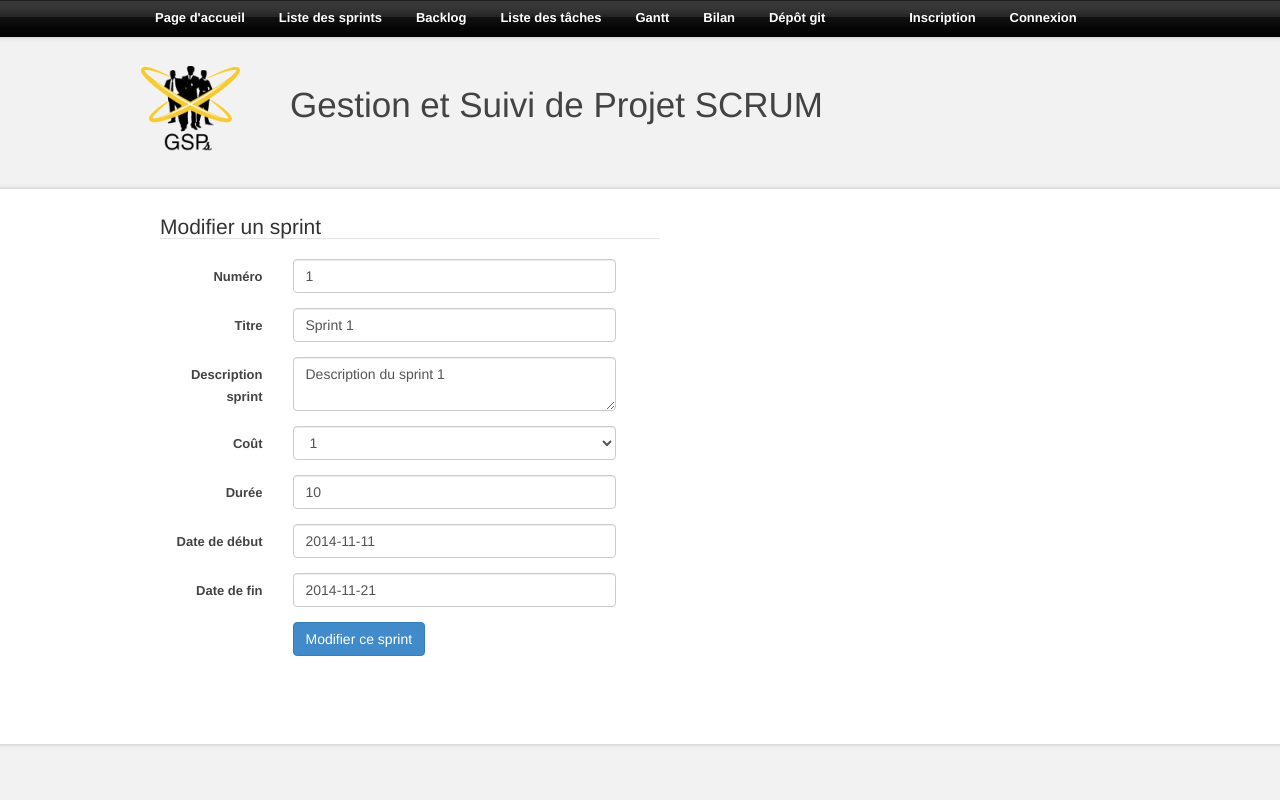
After one commit to eloubrie/gestion-et-suivi-de-projets, a PHP site: page /manage_sprint.php?modif_sprint=1 in a window 1280 px wide. The commit adds this page. Run offline with PHP 8.4, Linux system fonts and the light colour scheme; data comes from the database, SQL or seed files in the repository; tables that the repository leaves empty hold one stand-in row (values such as "Sample post"); data that the repository does not hold is empty.

Commit message:
US37-T4 : Créer / Modifier / Supprimer Sprint

```diff
--- a/dev/src/controllers/sprint.php
+++ b/dev/src/controllers/sprint.php
@@ -13,6 +13,11 @@ class ControllerSprint
 	public function _getSprintList()
 	{
 		return $this->modelSprint->_getSprintList();
+	}
+
+        public function _getSprint($id)
+	{
+		return $this->modelSprint->_getSprint($id)->fetch(PDO::FETCH_ASSOC);
 	}
 
         public function _buildSprintList()
@@ -36,8 +41,8 @@ class ControllerSprint
 			<td><?php echo $line['date_fin']; ?></td>
 			<td><?php echo $line['cout_valide']; ?></td>
 			<td>
-				<a href="#" class="btn btn-xs btn-primary"><span class="glyphicon glyphicon-edit"></span></a>
-				<a href="#" class="btn btn-xs btn-danger"><span class="glyphicon glyphicon-remove"></span></a>
+				<a href="manage_sprint.php?modif_sprint=<?php echo $line['ID']; ?>" class="btn btn-xs btn-primary"><span class="glyphicon glyphicon-edit"></span></a>
+				<a href="manage_sprint.php?action=suppr&sprint_suppr=<?php echo $line['ID']; ?>" class="btn btn-xs btn-danger"><span class="glyphicon glyphicon-remove"></span></a>
 			</td>
 		</tr>
 		<?php
@@ -59,4 +64,19 @@ class ControllerSprint
 		<br />
 		<?php
 	}
+
+        public function _insertSprint($number, $cost, $startDate, $duration, $endDate, $title, $description)
+	{
+		$this->modelSprint->_insertSprint($number, $cost, $startDate, $duration, $endDate, $title, $description);
+	}
+
+        public function _modifSprint($ID, $number, $cost, $creationDate, $startDate, $duration, $endDate, $title, $description, $validatedCost)
+	{
+		$this->modelSprint->_modifSprint($ID, $number, $cost, $creationDate, $startDate, $duration, $endDate, $title, $description, $validatedCost);
+	}
+
+        public function _supprSprint($ID)
+	{
+		$this->modelSprint->_supprSprint($ID);
+	}
 }
--- /dev/null
+++ b/dev/src/manage_sprint.php
@@ -0,0 +1,146 @@
+<?php
+include("bdd/bdd.php");
+include("controllers/sprint.php");
+
+$controllerSprint = new ControllerSprint();
+
+if ($_GET['action'] == "add")
+    { $controllerSprint->_insertSprint($_POST['number'], $_POST['cost'], $_POST['startDate'], $_POST['duration'], $_POST['endDate'], $_POST['title'], $_POST['sprintDescription']); }
+else if($_GET['action']=="modif")
+    { $controllerSprint->_modifSprint($_GET['modif_sprint'], $_POST['number'], $_POST['cost'], $_POST['creationDate'], $_POST['startDate'], $_POST['duration'], $_POST['endDate'], $_POST['title'], $_POST['sprintDescription'], $_POST['validatedCost']); }
+else if ($_GET['action'] == "suppr")
+    { $controllerSprint->_supprSprint($_GET['sprint_suppr']); }
+else
+{
+    include("structure/top_page.php");
+
+    if(!empty($_GET['modif_sprint']))
+    {
+	$action = "?action=modif&modif_sprint=".$_GET['modif_sprint'];
+	$sprint = $controllerSprint->_getSprint($_GET['modif_sprint']);
+    }
+    else
+    {
+        $action = "?action=add";
+    }
+
+    ?>
+
+    <div class="bloc_formulaire">
+        <form class="form-horizontal" action="manage_sprint.php<?php echo $action ?>" method="post">
+            <fieldset>
+
+                <!-- Form Name -->
+                <?php
+                if (!empty($_GET['modif_sprint'])) {
+                    ?><legend>Modifier un sprint</legend><?php
+                } else {
+                    ?><legend>Créer un nouveau sprint</legend><?php }
+                ?>
+
+                <!-- Sprint Number Input-->
+                <div class="form-group">
+                    <label class="col-md-3 control-label" for="number">Numéro</label>
+                    <div class="col-md-8">
+                        <input id="number" name="number" value="<?php echo $sprint['numero_du_sprint']?>" type="text" placeholder="Numéro du Sprint" class="form-control input-md" required="">
+                    </div>
+                </div>
+
+                <!-- Sprint Title Input-->
+                <div class="form-group">
+                    <label class="col-md-3 control-label" for="title">Titre</label>
+                    <div class="col-md-8">
+                        <input id="title" name="title" value="<?php echo $sprint['titre']?>" type="text" placeholder="Titre" class="form-control input-md" required="">
+                    </div>
+                </div>
+
+                <!-- Sprint Description Input -->
+                <div class="form-group">
+                    <label class="col-md-3 control-label" for="sprintDescription">Description sprint</label>
+                    <div class="col-md-8">
+                        <textarea class="form-control" id="sprintDescription" name="sprintDescription" placeholder="Donner une description au sprint que vous voulez créer"><?php echo $sprint['description']?></textarea>
+                    </div>
+                </div>
+
+                <!-- Sprint Cost Input -->
+                <div class="form-group">
+                    <label class="col-md-3 control-label" for="cost">Coût</label>
+                    <div class="col-md-8">
+                        <select id="cost" name="cost" class="form-control">
+                            <option value="1" <?php if($sprint['cout']==1) { echo "selected"; } ?>>1</option>
+                            <option value="2" <?php if($sprint['cout']==2) { echo "selected"; } ?>>2</option>
+                            <option value="3" <?php if($sprint['cout']==3) { echo "selected"; } ?>>3</option>
+                            <option value="5" <?php if($sprint['cout']==5) { echo "selected"; } ?>>5</option>
+                            <option value="8" <?php if($sprint['cout']==8) { echo "selected"; } ?>>8</option>
+                            <option value="13" <?php if($sprint['cout']==13) { echo "selected"; } ?>>13</option>
+                            <option value="21" <?php if($sprint['cout']==21) { echo "selected"; } ?>>21</option>
+                            <option value="34" <?php if($sprint['cout']==34) { echo "selected"; } ?>>34</option>
+                            <option value="55" <?php if($sprint['cout']==55) { echo "selected"; } ?>>55</option>
+                            <option value="89" <?php if($sprint['cout']==89) { echo "selected"; } ?>>89</option>
+                            <option value="144" <?php if($sprint['cout']==144) { echo "selected"; } ?>>144</option>
+                            <option value="233" <?php if($sprint['cout']==233) { echo "selected"; } ?>>233</option>
+                            <option value="377" <?php if($sprint['cout']==377) { echo "selected"; } ?>>377</option>
+                            <option value="610" <?php if($sprint['cout']==610) { echo "selected"; } ?>>610</option>
+                            <option value="987" <?php if($sprint['cout']==987) { echo "selected"; } ?>>987</option>
+                        </select>
+                    </div>
+                </div>
+
+                <!-- Sprint Duration Input-->
+                <div class="form-group">
+                    <label class="col-md-3 control-label" for="duration">Durée</label>
+                    <div class="col-md-8">
+                        <input id="duration" name="duration" value="<?php echo $sprint['duree']?>" type="text" placeholder="Donner une durée (nombre de jours)" class="form-control input-md">
+                    </div>
+                </div>
+
+                <!-- Hidden Creation Date Input -->
+                <input type="hidden" name="creationDate" value="<?php echo $sprint['date_creation']?>">
+
+                <!-- Begin Date Input-->
+                <div class="form-group">
+                    <label class="col-md-3 control-label" for="startDate">Date de début</label>
+                    <div class="col-md-8">
+                        <input id="startDate" name="startDate" value="<?php echo $sprint['date_debut']?>" type="text" placeholder="AAAA-MM-JJ" class="form-control input-md">
+                    </div>
+                </div>
+
+                <!-- End Date Input-->
+                <div class="form-group">
+                    <label class="col-md-3 control-label" for="endDate">Date de fin</label>
+                    <div class="col-md-8">
+                        <input id="endDate" name="endDate" value="<?php echo $sprint['date_fin']?>" type="text" placeholder="AAAA-MM-JJ" class="form-control input-md">
+                    </div>
+                </div>
+
+                <!-- Hidden Validated Cost Input -->
+                <input type="hidden" name="validatedCost" value="<?php echo $sprint['cout_valide']?>">
+
+                <!-- Validation Button -->
+                <div class="form-group">
+                    <label class="col-md-3 control-label" for="submit"></label>
+                    <div class="col-md-4">
+                        <button id="submit" name="submit" class="btn btn-primary">
+                            <?php
+                            if (!empty($_GET['modif_sprint'])) {
+                                ?>Modifier ce sprint<?php
+                            } else {
+                                ?>Créer ce sprint<?php }
+                            ?>
+                        </button>
+                    </div>
+                </div>
+
+            </fieldset>
+        </form>
+
+    </div>
+
+    <?php
+    include("structure/bottom_page.php");
+}
+
+if (!empty($_GET['action']))
+{
+    header('Location: sprint_list.php');
+}
--- a/dev/src/models/sprint.php
+++ b/dev/src/models/sprint.php
@@ -14,4 +14,39 @@ class ModelSprint
         public function _getDays($sprintID){
             return BDD::getConnection()->query("SELECT `duree` FROM `sprints` WHERE ID = ".'"'.$sprintID.'"');
         }
+
+        public function _insertSprint($number, $cost, $startDate, $duration, $endDate, $title, $description)
+        {
+                date_default_timezone_set('America/New_York');
+                BDD::getConnection()->query("INSERT INTO sprints VALUES (0,'".
+                mysql_real_escape_string ($number)."','".
+		mysql_real_escape_string ($cost)."','".
+		mysql_real_escape_string (date("y-m-d"))."','".
+		mysql_real_escape_string ($startDate)."','".
+		mysql_real_escape_string ($duration)."','".
+		mysql_real_escape_string ($endDate)."','".
+		mysql_real_escape_string ($title)."','".
+		mysql_real_escape_string ($description)."','".
+		mysql_real_escape_string (0)."')");
+        }
+
+        public function _modifSprint($ID, $number, $cost, $creationDate, $startDate, $duration, $endDate, $title, $description, $validatedCost)
+        {
+                BDD::getConnection()->query("UPDATE sprints SET
+                `numero_du_sprint`='".mysql_real_escape_string ($number)."',
+		`cout`='".mysql_real_escape_string ($cost)."',
+		`date_creation`='".mysql_real_escape_string ($creationDate)."',
+		`date_debut`='".mysql_real_escape_string ($startDate)."',
+		`duree`='".mysql_real_escape_string ($duration)."',
+		`date_fin`='".mysql_real_escape_string ($endDate)."',
+		`titre`='".mysql_real_escape_string ($title)."',
+		`description`='".mysql_real_escape_string ($description)."',
+		`cout_valide`='".mysql_real_escape_string ($validatedCost)."'
+		WHERE ID = ".$ID);
+        }
+
+        public function _supprSprint($ID)
+	{
+		BDD::getConnection()->query("DELETE FROM sprints WHERE ID=".$ID);
+	}
 }
--- a/dev/src/sprint_list.php
+++ b/dev/src/sprint_list.php
@@ -6,7 +6,7 @@ include("controllers/sprint.php");
 $controllerSprint = new ControllerSprint();
 ?>
 
-<a href="#" class="btn btn-primary"><span class="glyphicon glyphicon-plus"></span>  Créer un nouveau sprint</a>
+<a href="manage_sprint.php" class="btn btn-primary"><span class="glyphicon glyphicon-plus"></span>  Créer un nouveau sprint</a>
 <br /><br />
 
 <div class="row">
```
